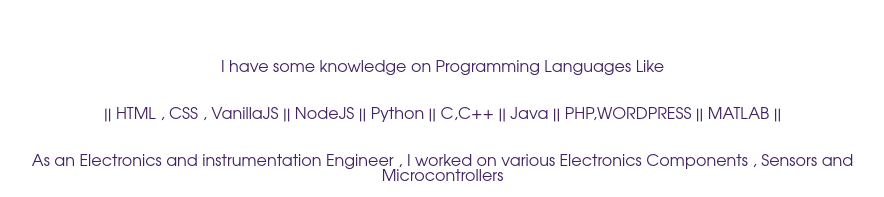
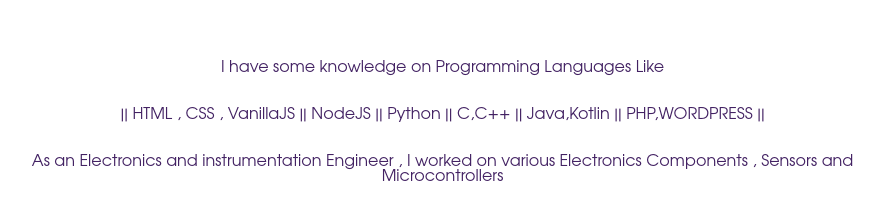
Before and after one commit to xandersavvy/xandersavvy.github.io, a plain HTML site: page index.html in a window 1280 px wide. Shown: the part 2616-2813 px from the top of the page, without its empty margins (199-1083 px from the left). Drawn offline with Linux system fonts and the light colour scheme.

Commit message:
Update index.html

```diff
--- a/index.html
+++ b/index.html
@@ -102,8 +102,8 @@
       <div class="Skills" id="skills">
         <p>I have some knowledge on Programming Languages Like</p>
         <p>
-          || HTML , CSS , VanillaJS || NodeJS || Python || C,C++ || Java ||
-          PHP,WORDPRESS || MATLAB ||
+          || HTML , CSS , VanillaJS || NodeJS || Python || C,C++ || Java,Kotlin ||
+          PHP,WORDPRESS ||
         </p>
         <p>
           As an Electronics and instrumentation Engineer , I worked on various
```
